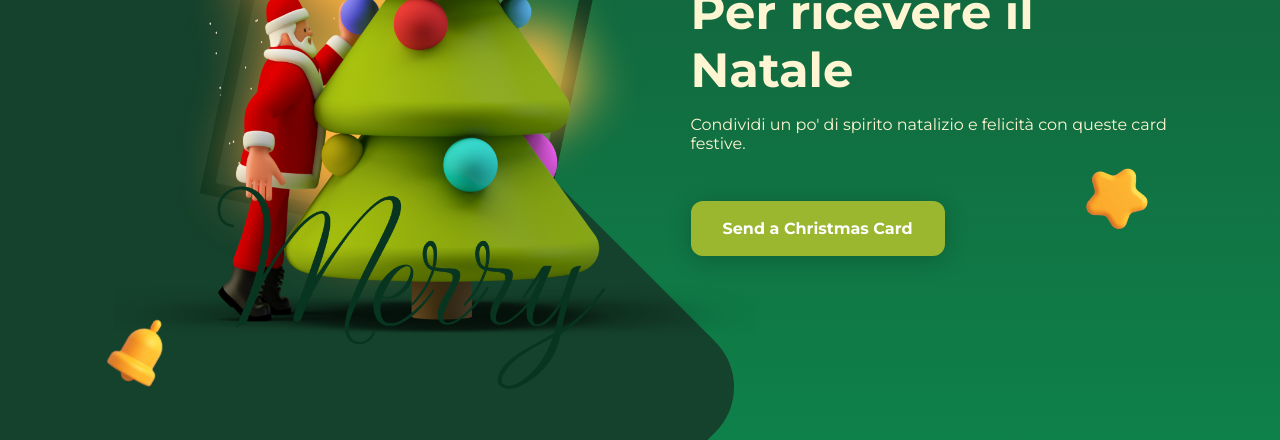
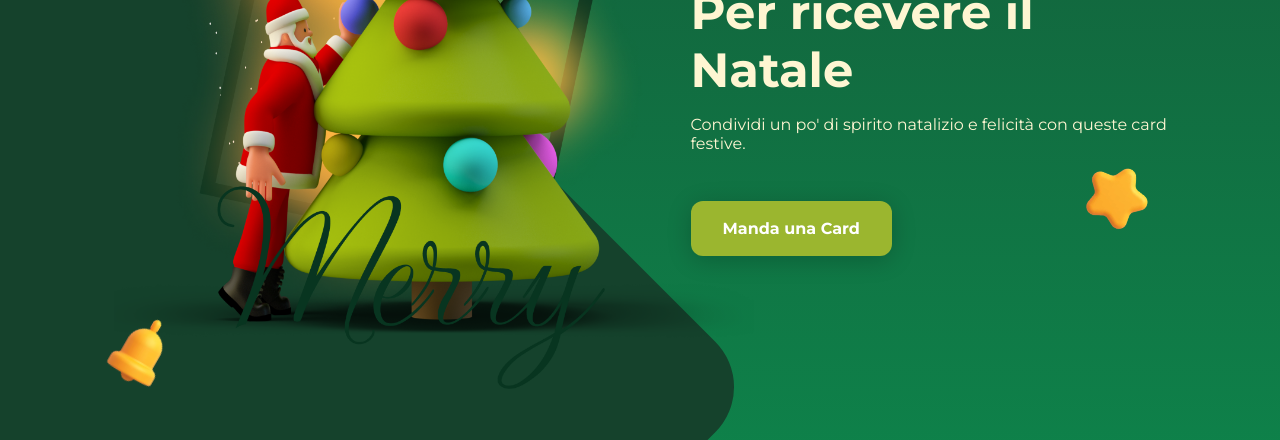
Before and after one commit to FiliDalzi/Quanto-manca-a-natale-, a plain HTML site: page index.html in a window 1280 px wide. Shown: the part 360-800 px from the top of the page. Drawn offline with nearby package versions, Linux system fonts and the light colour scheme; a script that the page names is missing; a web font is replaced by a local one.

Commit message:
Update index.html

```diff
--- a/index.html
+++ b/index.html
@@ -91,7 +91,7 @@
                      con queste card festive.
                   </p>
 
-                  <a href="#" class="button">Send a Christmas Card</a>
+                  <a href="#" class="button">Manda una Card</a>
                </div>
 
                <img src="bell.png" alt="image" class="home__bell">
```
